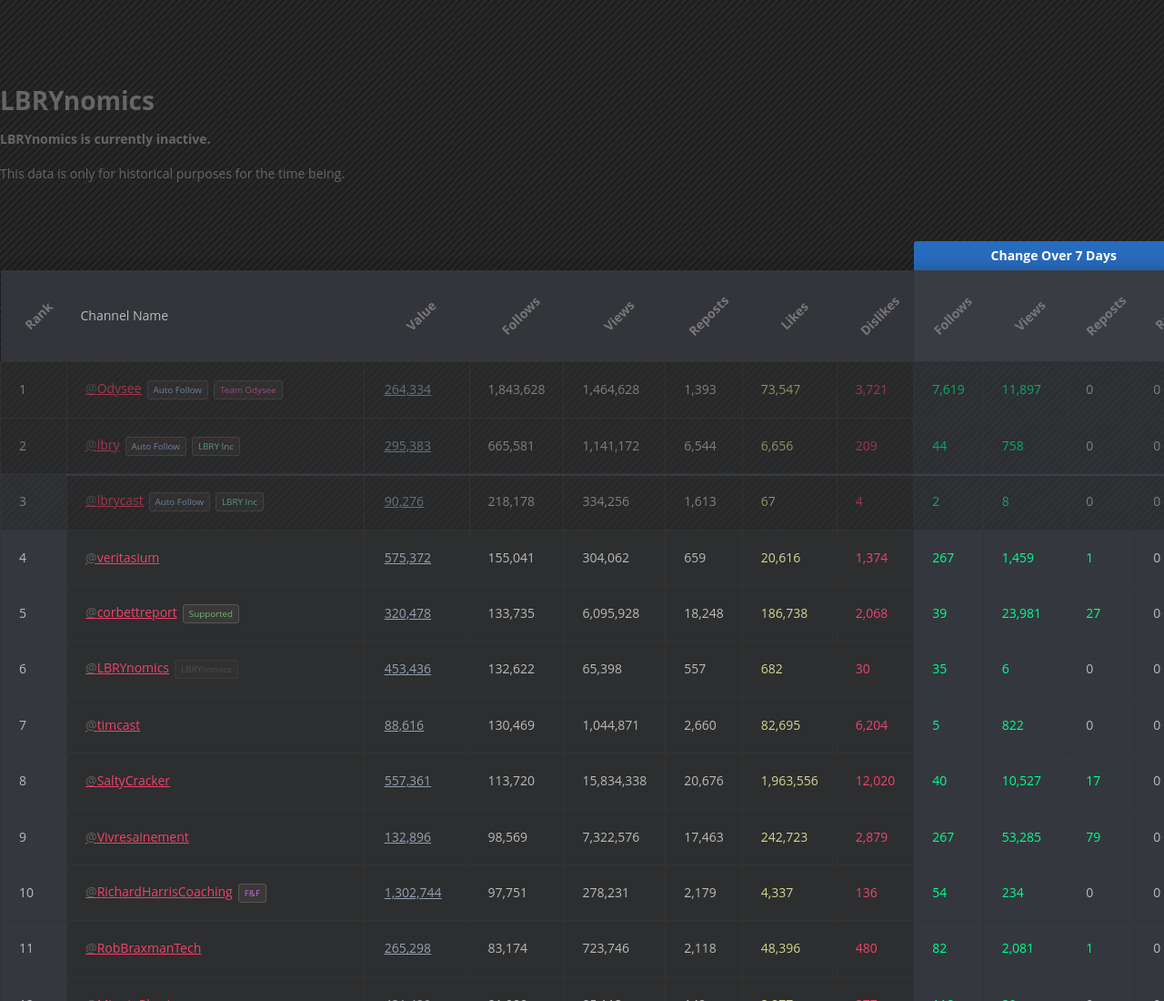
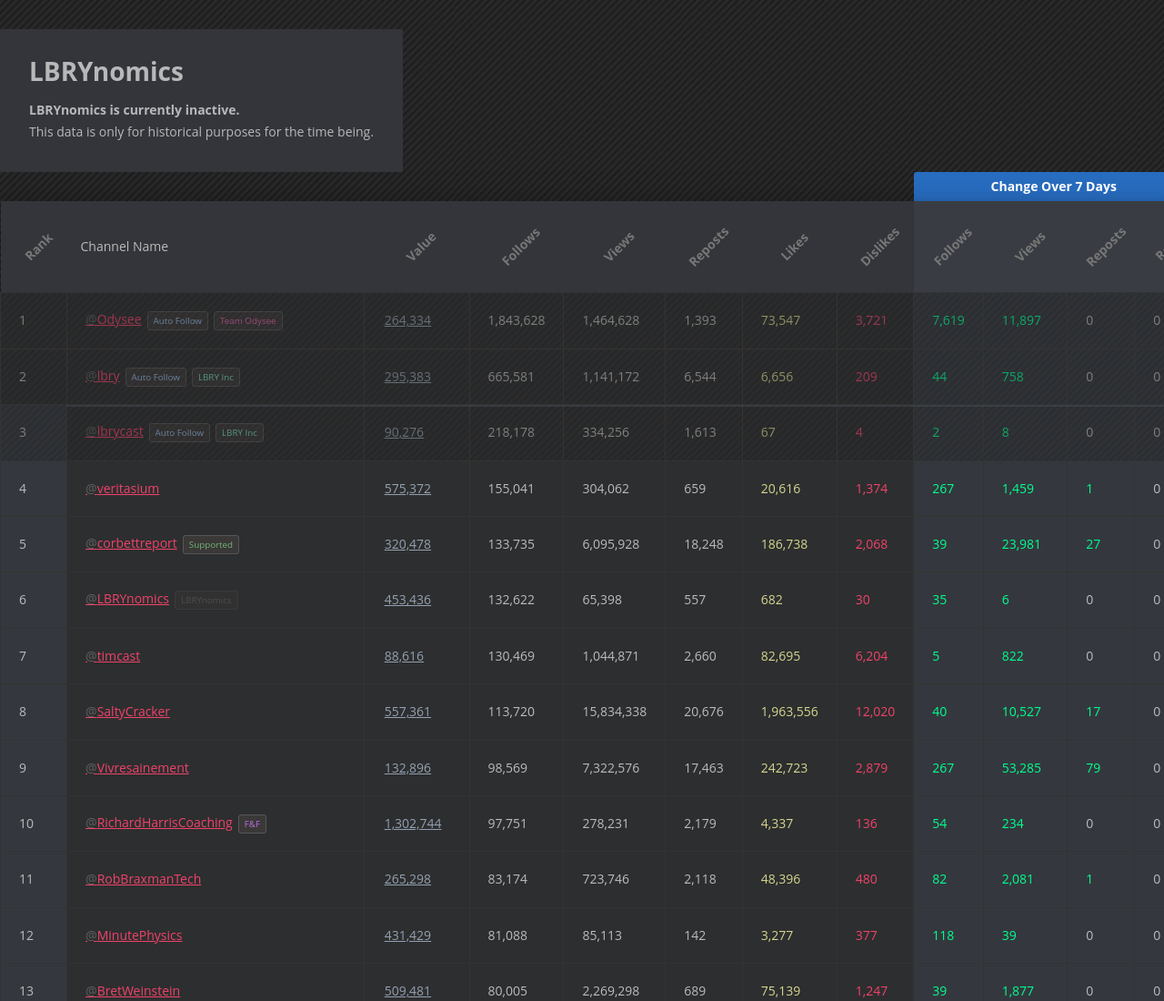
Before and after one commit to QuirkyRobots/LBRYnomics, a plain HTML site: page index.html in a window 1280 px wide. Shown: the top 1100 px of the page at 91% size. Drawn offline with nearby package versions, Linux system fonts and the light colour scheme; no server answers; animation ran at ten frames a second.

Commit message:
info box

```diff
--- a/css/lbrynomics.css
+++ b/css/lbrynomics.css
@@ -36,8 +36,15 @@ body {
   margin: 0;
 }
 .ln-info-notice {
-  padding-top:3rem;
-  padding-bottom: 3rem;;
+  padding: 1rem 2rem;
+  padding-bottom: 2rem;
+  color: #b8b8bb;
+  background: #33353a;
+  width: auto;
+  display: inline-block;
+}
+.ln-info-notice p {
+  margin: 0;
 }
 #page-container {
 overflow-y: unset!important;
```
